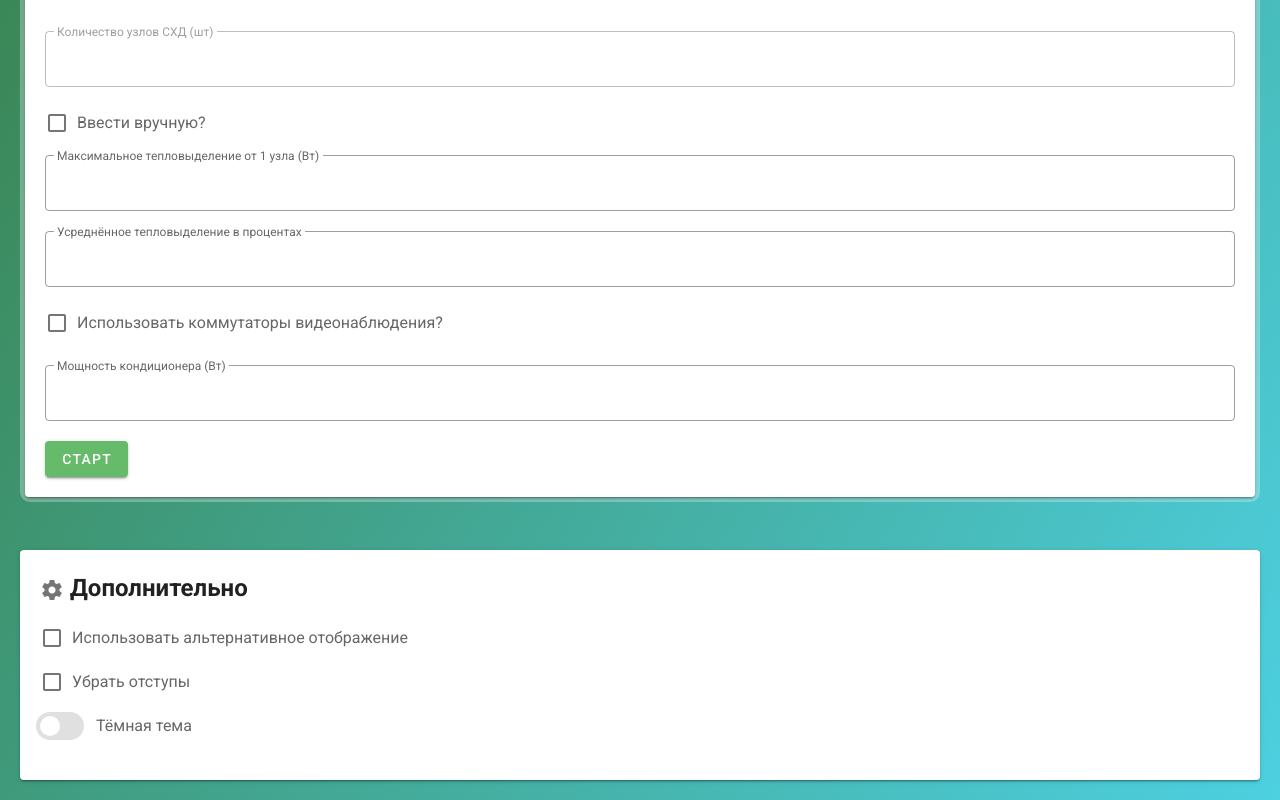
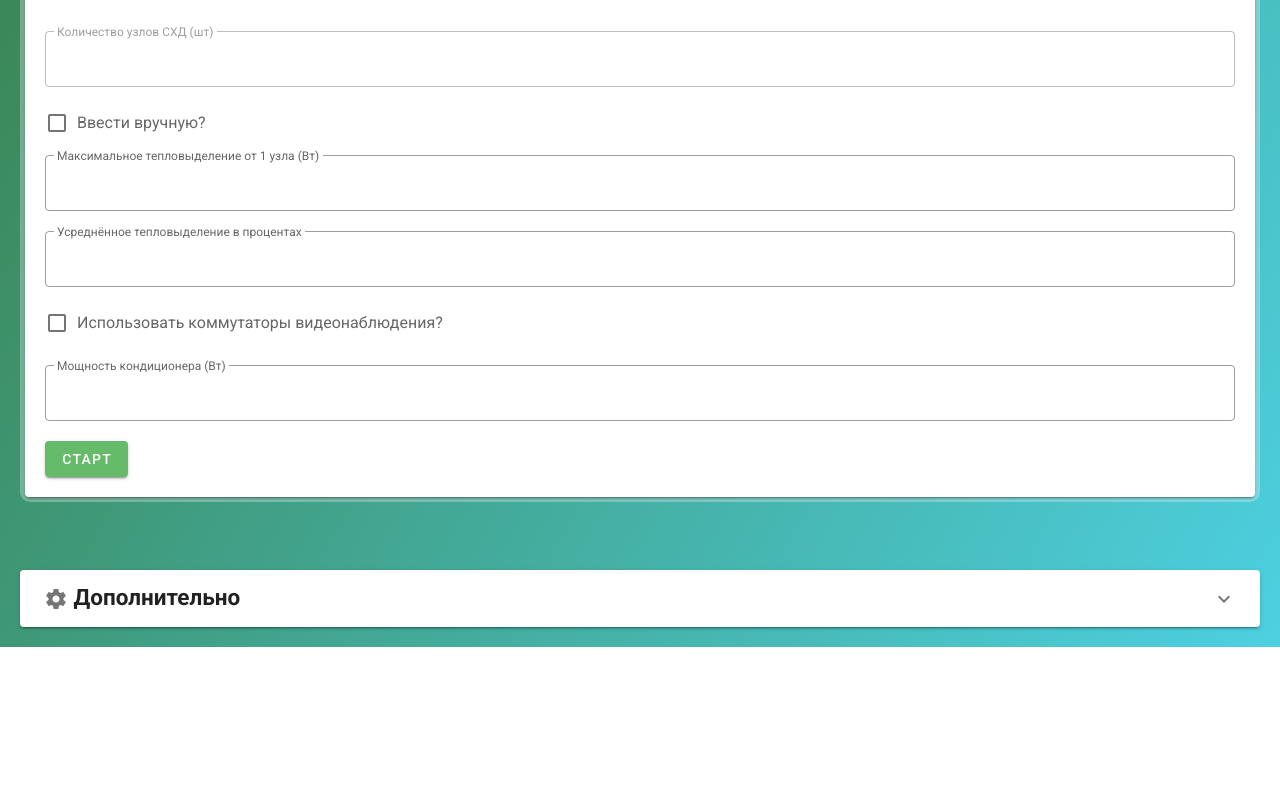
Before and after one commit to Axm749/PD_VUE_2, a Vue app: page / in a window 1280 px wide. Shown: the part 1228-2028 px from the top of the page. After the commit the page ends 1875 px from the top, so only its background shows below. Built offline with nearby package versions, Linux system fonts and the light colour scheme.

Commit message:
minor ui fixes 4

```diff
--- a/src/App.vue
+++ b/src/App.vue
@@ -61,13 +61,19 @@
         </v-expansion-panels>
       </div>
 
-      <v-card
-        :class="margins === true ? 'ma-0 mt-12 pa-5' : 'ma-5 mt-12 pa-5'"
+
+      <v-expansion-panels
+          :class="margins === true ? 'ma-0 mt-12 pa-5' : 'ma-0 mt-12 pa-5'"
+          accordion
         >
-        <h2>
+          <v-expansion-panel>
+            <v-expansion-panel-header><h2>
                 <v-icon>mdi-cog</v-icon>
                 Дополнительно
-        </h2>
+              </h2></v-expansion-panel-header>
+            <v-expansion-panel-content
+            >
+
               <v-checkbox
                 info
                 hide-details
@@ -87,7 +93,11 @@
                 label="Тёмная тема"
                 persistent-hint
               />
-      </v-card>
+
+            </v-expansion-panel-content>
+          </v-expansion-panel>
+
+      </v-expansion-panels>
 
 
 
```
Lines whose indentation alone changed are shown as unchanged.
